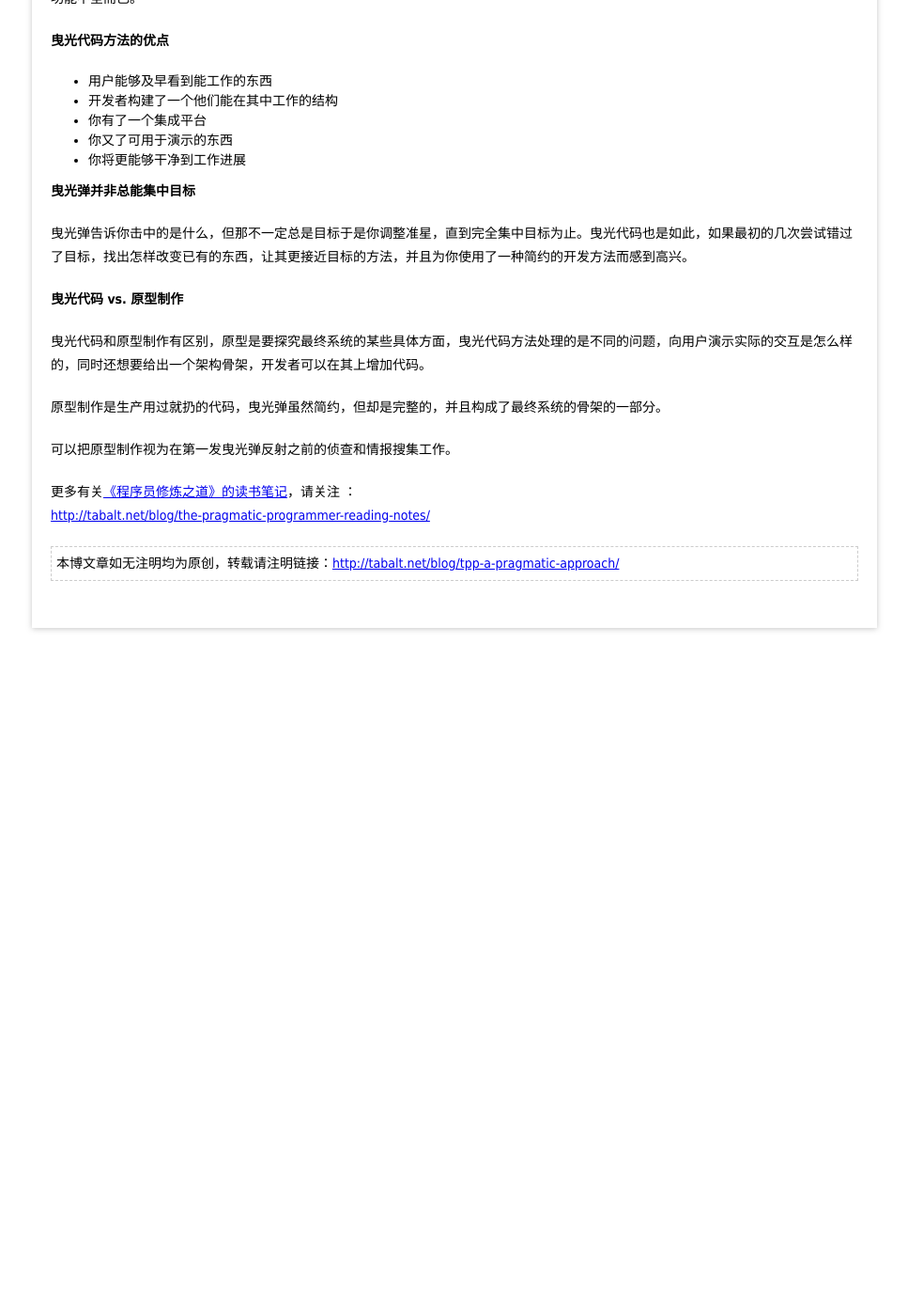
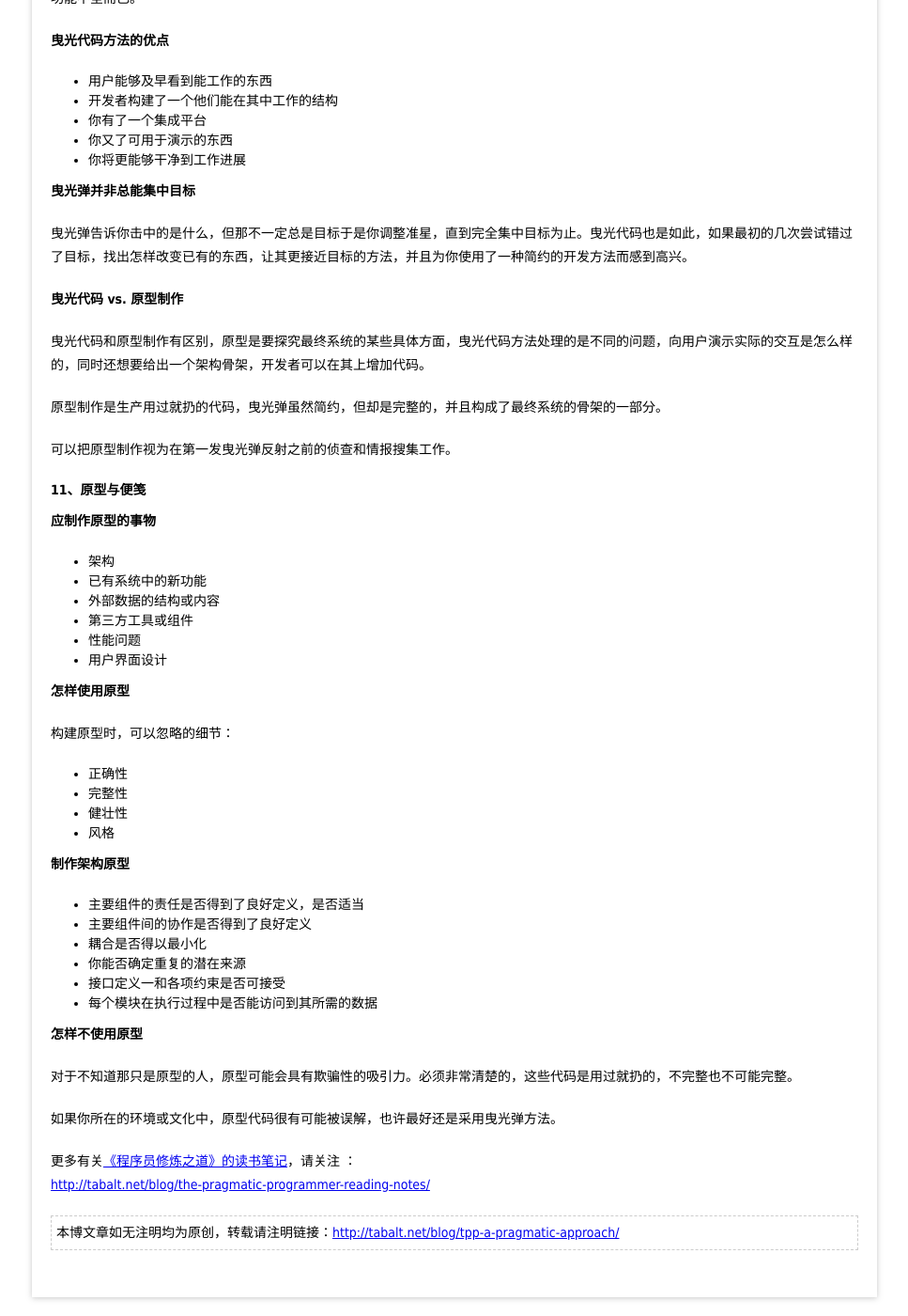
Before and after one commit to tabalt/tabalt.github.io, a Jekyll site: the page built from _posts/the-pragmatic-programmer/2014-11-08-tpp-a-pragmatic-approach.md, in a window 1280 px wide and 1400 px high, scrolled down 3319 px. Shown: the whole window at 94% size, without its empty margins (156-1123 px from the left). Built offline with Jekyll 4.4.1, drawn with Linux system fonts in a browser that asks for light colours; Markdown is read by kramdown in place of the engine named in the settings; comment, search, counter and statistics services are not loaded; before the commit the page ends 4007 px from its top, so only the background shows below that.

Commit message:
update blog

```diff
--- a/_posts/the-pragmatic-programmer/2014-11-08-tpp-a-pragmatic-approach.md
+++ b/_posts/the-pragmatic-programmer/2014-11-08-tpp-a-pragmatic-approach.md
@@ -193,6 +193,46 @@ DRY原则是注重实效的程序员的工具箱里最重要的工具之一。
 可以把原型制作视为在第一发曳光弹反射之前的侦查和情报搜集工作。
 
 
+#### 11、原型与便笺
+
+**应制作原型的事物**
+
+* 架构
+* 已有系统中的新功能
+* 外部数据的结构或内容
+* 第三方工具或组件
+* 性能问题
+* 用户界面设计
+
+
+**怎样使用原型**
+
+构建原型时，可以忽略的细节：
+
+* 正确性
+* 完整性
+* 健壮性
+* 风格
+
+
+**制作架构原型**
+
+* 主要组件的责任是否得到了良好定义，是否适当
+* 主要组件间的协作是否得到了良好定义
+* 耦合是否得以最小化
+* 你能否确定重复的潜在来源
+* 接口定义一和各项约束是否可接受
+* 每个模块在执行过程中是否能访问到其所需的数据
+
+**怎样不使用原型**
+
+对于不知道那只是原型的人，原型可能会具有欺骗性的吸引力。必须非常清楚的，这些代码是用过就扔的，不完整也不可能完整。
+
+如果你所在的环境或文化中，原型代码很有可能被误解，也许最好还是采用曳光弹方法。
+
+
+
+
 
 
 
```
